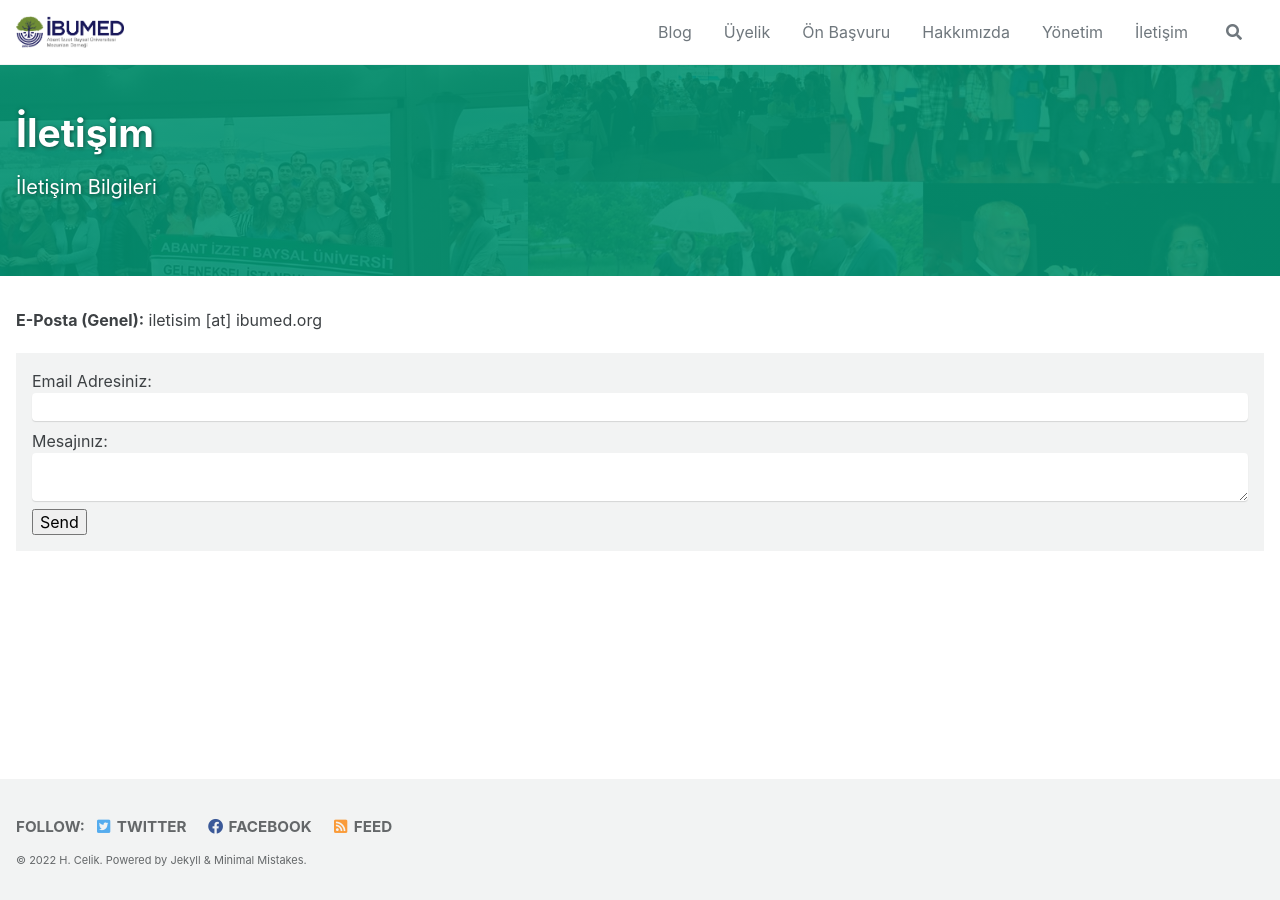
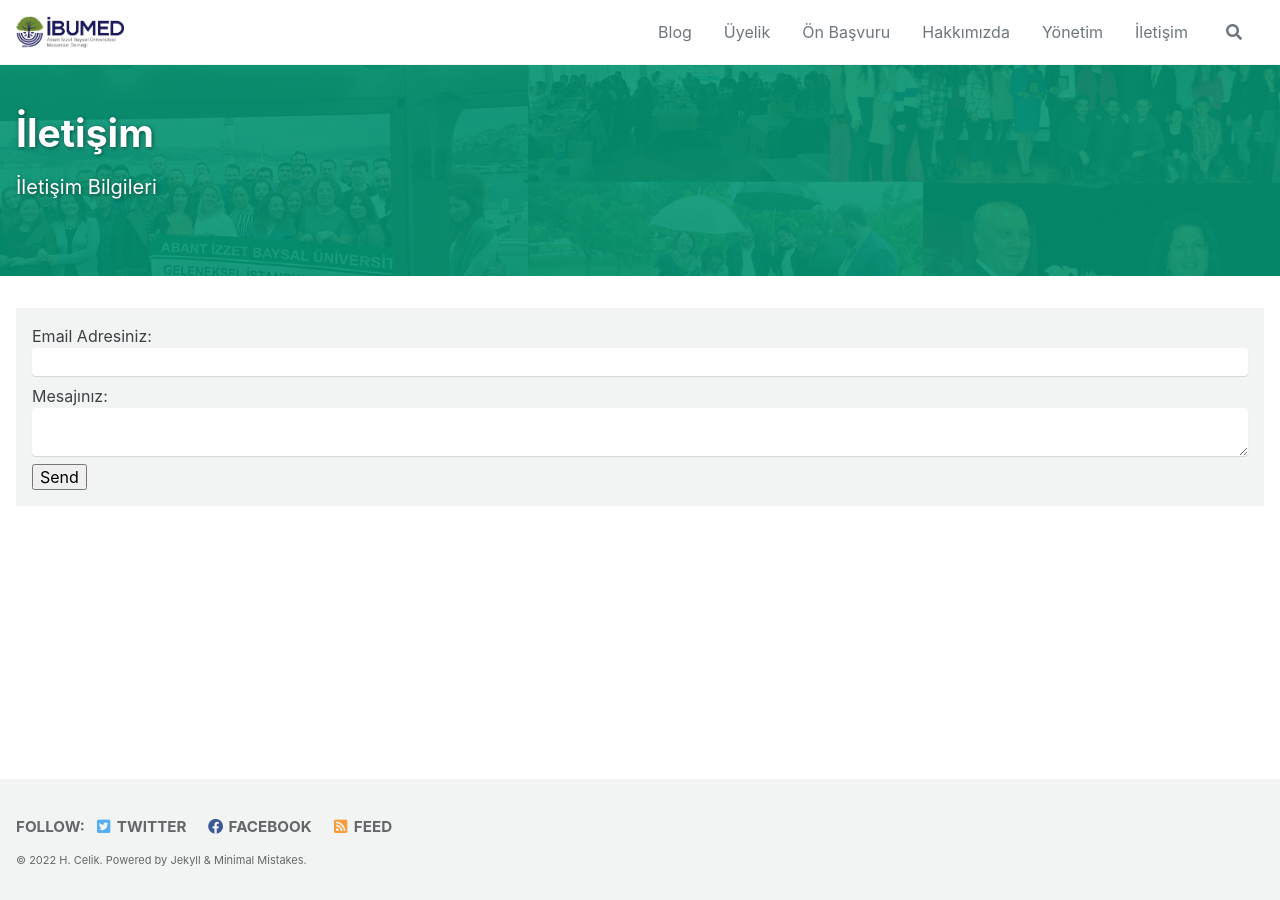
Before and after one commit to rosenxyz/ibumed, a Jekyll site: the page built from _pages/iletisim.md, in a window 1280 px wide. Built offline with Jekyll 4.4.1, drawn with Linux system fonts in a browser that asks for light colours; cached includes are drawn as plain includes.

Commit message:
Update iletisim.md

```diff
--- a/_pages/iletisim.md
+++ b/_pages/iletisim.md
@@ -12,7 +12,7 @@ header:
   overlay_filter: rgba(4, 147, 114, 0.9)
 ---
 
-**E-Posta (Genel):**	iletisim [at] ibumed.org
+<!-- **E-Posta (Genel):**	iletisim [at] ibumed.org -->
 
 
 <!-- modify this form HTML and place wherever you want your form -->
```
